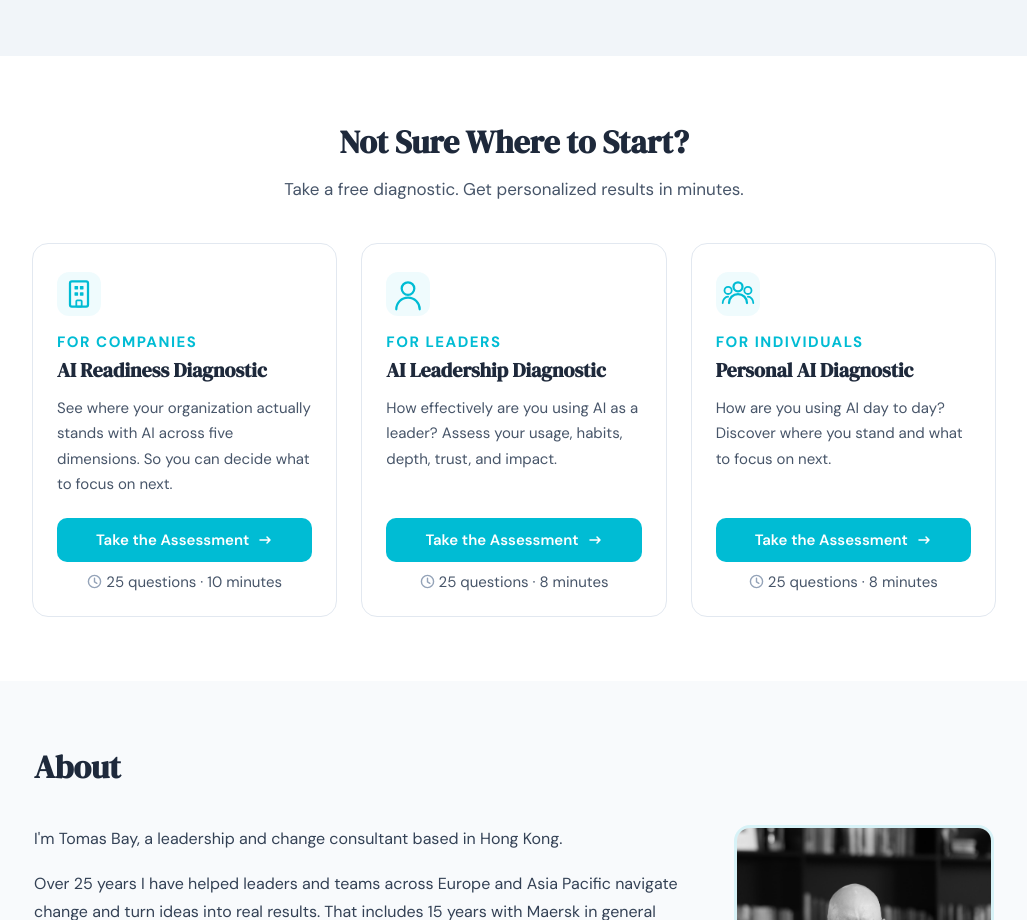
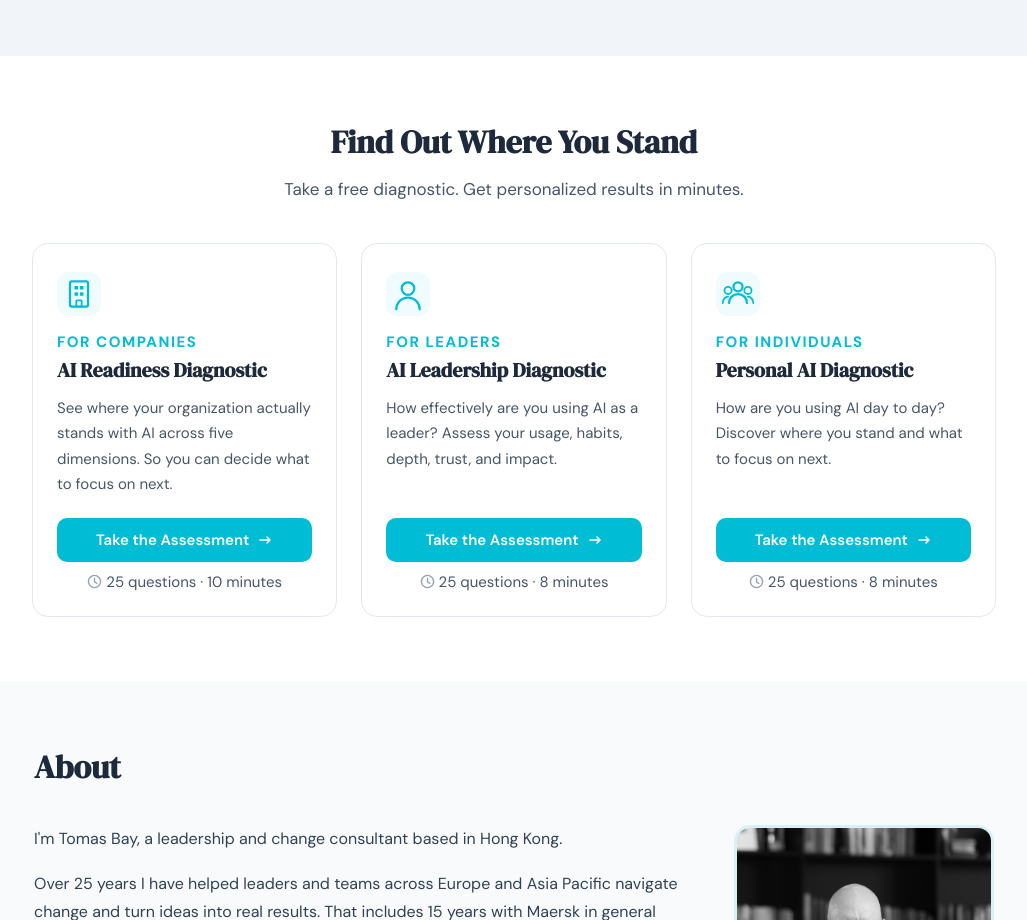
Before and after one commit to coachbay/site, a React (Vite) app: page / in a window 1280 px wide. Shown: the part 2360-3280 px from the top of the page, without its empty margins (126-1153 px from the left). Built offline with nearby package versions, Linux system fonts and the light colour scheme.

Commit message:
Change diagnostic heading to Find Out Where You Stand

```diff
--- a/LandingPage.jsx
+++ b/LandingPage.jsx
@@ -279,7 +279,7 @@ export default function LandingPage({ onNavigate }) {
       {/* Diagnostics */}
       <div id="diagnostics" style={{ maxWidth: 1060, margin: "0 auto", padding: "64px 24px" }}>
         <div style={{ textAlign: "center", marginBottom: 40 }}>
-          <h2 style={{ fontFamily: "'DM Serif Display', serif", fontSize: 32, color: "#1e293b", margin: "0 0 12px" }}>Not Sure Where to Start?</h2>
+          <h2 style={{ fontFamily: "'DM Serif Display', serif", fontSize: 32, color: "#1e293b", margin: "0 0 12px" }}>Find Out Where You Stand</h2>
           <p style={{ color: "#475569", fontSize: 17, lineHeight: 1.6, margin: 0 }}>Take a free diagnostic.<br className="mobile-br" /> Get personalized results in minutes.</p>
         </div>
         <div className="card-grid-2" style={{ padding: "0 24px" }}>
```
